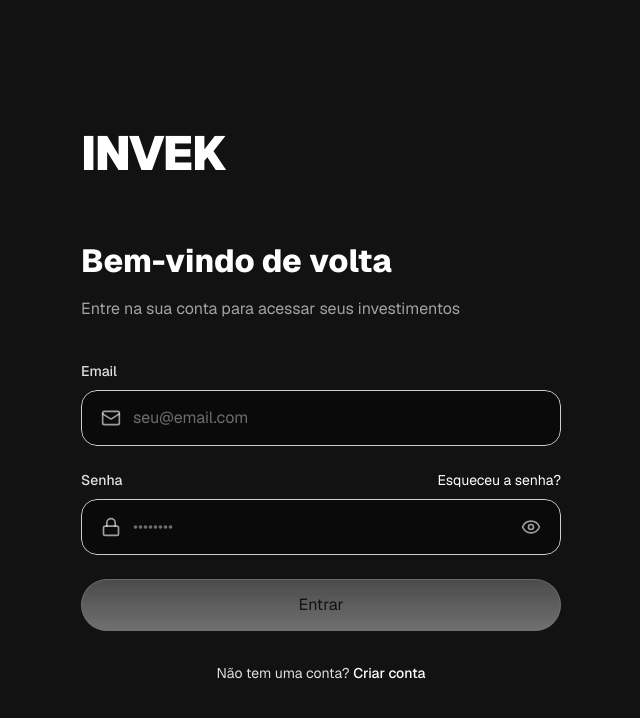
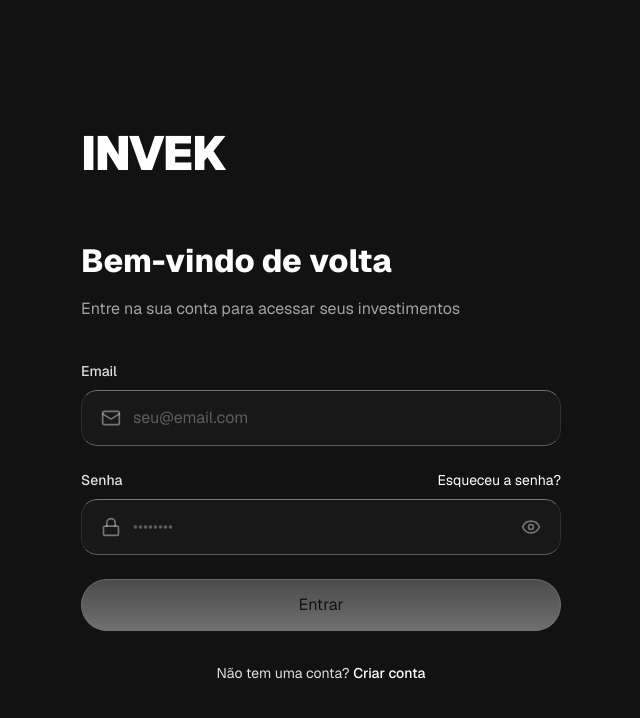
Before and after one commit to DoctahW/invek, a Next.js app: page / in a window 1280 px wide. Shown: the top 718 px of the page, without its empty margins (23-663 px from the left). Built offline with nearby package versions, Linux system fonts and the light colour scheme.

Commit message:
feat: finalize the night by making the GlassInput and implementing it in the login screen

```diff
--- /dev/null
+++ b/app/components/glass/GlassInput.tsx
@@ -0,0 +1,39 @@
+import styles from './input.module.css';
+
+interface GlassInputProps extends React.InputHTMLAttributes<HTMLInputElement> {
+  icon?: React.ReactNode;
+  suffix?: React.ReactNode;
+  label?: string;
+  error?: string;
+}
+
+export function GlassInput({
+  icon,
+  suffix,
+  label,
+  error,
+  id,
+  className,
+  ...rest
+}: GlassInputProps) {
+  return (
+    <div className={`${styles.wrapper} ${className ?? ''}`}>
+      {label && (
+        <label htmlFor={id} className={styles.label}>
+          {label}
+        </label>
+      )}
+
+      <div className={`${styles.container} ${error ? styles.containerError : ''}`}>
+        <div className={styles.border} aria-hidden="true" />
+        <div className={styles.row}>
+          {icon && <span className={styles.icon}>{icon}</span>}
+          <input id={id} className={styles.input} {...rest} />
+          {suffix && <span className={styles.suffix}>{suffix}</span>}
+        </div>
+      </div>
+
+      {error && <p className={styles.errorMsg}>{error}</p>}
+    </div>
+  );
+}
--- /dev/null
+++ b/app/components/glass/input.module.css
@@ -0,0 +1,124 @@
+/* 1. Wrapper externo */
+.wrapper {
+    display: flex;
+    flex-direction: column;
+    gap: 8px;
+}
+
+.label {
+    font-size: 14px;
+    font-weight: 500;
+    color: #e0e0e0;
+}
+
+/* 2. Container glass — mesmo padrão do GlassPanel */
+.container {
+    position: relative;
+    backdrop-filter: blur(3px);
+    background: rgba(255, 255, 255, 0.027);
+    border-radius: 16px;
+    overflow: hidden;
+    transition: background 0.2s ease;
+}
+
+.container:focus-within {
+    background: rgba(255, 255, 255, 0.06);
+}
+
+/* Overlay de borda assimétrica — mesma lógica do GlassPanel */
+.border {
+    position: absolute;
+    inset: 0;
+    border-radius: inherit;
+    border-top: 1px solid rgba(255, 255, 255, 0.4);
+    border-bottom: 1px solid rgba(255, 255, 255, 0.3);
+    border-left: 0.5px solid rgba(255, 255, 255, 0.1);
+    border-right: 0.5px solid rgba(255, 255, 255, 0.1);
+    box-shadow: 3px 3px 3px rgba(0, 0, 0, 0.089);
+    pointer-events: none;
+    z-index: 1;
+    transition: border-color 0.2s ease;
+}
+
+/* Focus: topo e laterais mais vivos */
+.container:focus-within .border {
+    border-top: 1px solid rgba(255, 255, 255, 0.75);
+    border-bottom: 1px solid rgba(255, 255, 255, 0.5);
+    border-left: 0.5px solid rgba(255, 255, 255, 0.3);
+    border-right: 0.5px solid rgba(255, 255, 255, 0.3);
+}
+
+/* Erro: topo vermelho mantendo assimetria */
+.containerError .border {
+    border-top: 1px solid rgba(255, 54, 66, 0.7);
+    border-bottom: 1px solid rgba(255, 54, 66, 0.4);
+    border-left: 0.5px solid rgba(255, 54, 66, 0.2);
+    border-right: 0.5px solid rgba(255, 54, 66, 0.2);
+}
+
+.containerError:focus-within .border {
+    border-top: 1px solid rgba(255, 54, 66, 0.95);
+    border-bottom: 1px solid rgba(255, 54, 66, 0.6);
+    border-left: 0.5px solid rgba(255, 54, 66, 0.3);
+    border-right: 0.5px solid rgba(255, 54, 66, 0.3);
+}
+
+/* 3. Row interna */
+.row {
+    display: flex;
+    align-items: center;
+    padding: 16px 20px;
+    gap: 12px;
+}
+
+/* 4. Ícone */
+.icon {
+    color: rgba(255, 255, 255, 0.4);
+    flex-shrink: 0;
+    display: flex;
+    align-items: center;
+    transition: color 0.2s ease;
+}
+
+.container:focus-within .icon {
+    color: rgba(255, 255, 255, 0.7);
+}
+
+/* 5. Input */
+.input {
+    flex: 1;
+    background: transparent;
+    border: none;
+    outline: none;
+    color: #ffffff;
+    font-size: 16px;
+    min-width: 0;
+}
+
+.input::placeholder {
+    color: rgba(255, 255, 255, 0.3);
+}
+
+/* 6. Suffix (botão olho, etc) */
+.suffix {
+    color: rgba(255, 255, 255, 0.4);
+    flex-shrink: 0;
+    display: flex;
+    align-items: center;
+    background: none;
+    border: none;
+    cursor: pointer;
+    padding: 0;
+    transition: color 0.2s ease;
+}
+
+.suffix:hover {
+    color: rgba(255, 255, 255, 0.8);
+}
+
+/* 7. Mensagem de erro */
+.errorMsg {
+    font-size: 13px;
+    color: rgba(255, 100, 110, 0.9);
+    padding-left: 4px;
+}
--- a/app/login/login.tsx
+++ b/app/login/login.tsx
@@ -4,6 +4,7 @@
 import { useRouter } from 'next/navigation';
 import { useState } from "react";
 import { Mail, Lock, Eye, EyeOff } from "lucide-react";
+import { GlassInput } from "@/app/components/glass/GlassInput";
 import { GlassButton } from '../components/glass/GlassButton';
 
 export default function LoginPage() {
@@ -198,64 +199,40 @@ export default function LoginPage() {
                 </div>
 
                 <form onSubmit={handleSubmit} className="space-y-6">
-                  <div className="space-y-2">
-                    <label htmlFor="email" className="block text-[14px] font-medium text-[#e0e0e0]">
-                      Email
-                    </label>
-                    <div className="relative">
-                      <div className="backdrop-blur-[4px] bg-[rgba(0,0,0,0.4)] rounded-[16px] overflow-hidden">
-                        <div className="absolute border-[0.6px] border-[rgba(255,255,255,0.8)] border-solid inset-0 pointer-events-none rounded-[16px]" />
-                        <div className="flex items-center px-5 py-4">
-                          <Mail className="w-5 h-5 text-[rgba(255,255,255,0.6)] mr-3 flex-shrink-0" />
-                          <input
+                  <GlassInput
                     id="email"
                     name="email"
                     type="email"
+                    label="Email"
                     placeholder="seu@email.com"
+                    icon={<Mail size={20} />}
                     value={formData.email}
                     onChange={handleChange}
-                            className="flex-1 bg-transparent border-none outline-none text-white placeholder:text-[rgba(255,255,255,0.4)] text-[16px]"
                     required
                   />
-                        </div>
-                      </div>
-                    </div>
-                  </div>
 
                   <div className="space-y-2">
                     <div className="flex items-center justify-between">
-                      <label htmlFor="password" className="block text-[14px] font-medium text-[#e0e0e0]">
-                        Senha
-                      </label>
+                      <span className="text-[14px] font-medium text-[#e0e0e0]">Senha</span>
                       <button type="button" className="text-[14px] text-white hover:opacity-80 transition-opacity">
                         Esqueceu a senha?
                       </button>
                     </div>
-                    <div className="relative">
-                      <div className="backdrop-blur-[4px] bg-[rgba(0,0,0,0.4)] rounded-[16px] overflow-hidden">
-                        <div className="absolute border-[0.6px] border-[rgba(255,255,255,0.8)] border-solid inset-0 pointer-events-none rounded-[16px]" />
-                        <div className="flex items-center px-5 py-4">
-                          <Lock className="w-5 h-5 text-[rgba(255,255,255,0.6)] mr-3 flex-shrink-0" />
-                          <input
+                    <GlassInput
                       id="password"
                       name="password"
                       type={showPassword ? "text" : "password"}
                       placeholder="••••••••"
+                      icon={<Lock size={20} />}
+                      suffix={
+                        <button type="button" onClick={() => setShowPassword(!showPassword)}>
+                          {showPassword ? <EyeOff size={20} /> : <Eye size={20} />}
+                        </button>
+                      }
                       value={formData.password}
                       onChange={handleChange}
-                            className="flex-1 bg-transparent border-none outline-none text-white placeholder:text-[rgba(255,255,255,0.4)] text-[16px]"
                       required
                     />
-                          <button
-                            type="button"
-                            onClick={() => setShowPassword(!showPassword)}
-                            className="text-[rgba(255,255,255,0.6)] hover:text-white transition-colors ml-3 flex-shrink-0"
-                          >
-                            {showPassword ? <EyeOff className="w-5 h-5" /> : <Eye className="w-5 h-5" />}
-                          </button>
-                        </div>
-                      </div>
-                    </div>
                   </div>
 
                   {error && (
@@ -385,76 +362,40 @@ export default function LoginPage() {
                 </div>
 
                 <form onSubmit={handleSignUp} className="space-y-6">
-                  <div className="space-y-2">
-                    <label htmlFor="name" className="block text-[14px] font-medium text-[#e0e0e0]">
-                      Nome completo
-                    </label>
-                    <div className="relative">
-                      <div className="backdrop-blur-[4px] bg-[rgba(0,0,0,0.4)] rounded-[16px] overflow-hidden">
-                        <div className="absolute border-[0.6px] border-[rgba(255,255,255,0.8)] border-solid inset-0 pointer-events-none rounded-[16px]" />
-                        <div className="flex items-center px-5 py-4">
-                          <input
+                  <GlassInput
                     id="name"
                     name="name"
                     type="text"
+                    label="Nome completo"
                     placeholder="Seu nome"
                     value={signUpData.name}
                     onChange={handleSignUpChange}
-                            className="flex-1 bg-transparent border-none outline-none text-white placeholder:text-[rgba(255,255,255,0.4)] text-[16px]"
                     required
                   />
-                        </div>
-                      </div>
-                    </div>
-                  </div>
 
-                  <div className="space-y-2">
-                    <label htmlFor="signup-email" className="block text-[14px] font-medium text-[#e0e0e0]">
-                      Email
-                    </label>
-                    <div className="relative">
-                      <div className="backdrop-blur-[4px] bg-[rgba(0,0,0,0.4)] rounded-[16px] overflow-hidden">
-                        <div className="absolute border-[0.6px] border-[rgba(255,255,255,0.8)] border-solid inset-0 pointer-events-none rounded-[16px]" />
-                        <div className="flex items-center px-5 py-4">
-                          <Mail className="w-5 h-5 text-[rgba(255,255,255,0.6)] mr-3 flex-shrink-0" />
-                          <input
+                  <GlassInput
                     id="signup-email"
                     name="email"
                     type="email"
+                    label="Email"
                     placeholder="seu@email.com"
+                    icon={<Mail size={20} />}
                     value={signUpData.email}
                     onChange={handleSignUpChange}
-                            className="flex-1 bg-transparent border-none outline-none text-white placeholder:text-[rgba(255,255,255,0.4)] text-[16px]"
                     required
                   />
-                        </div>
-                      </div>
-                    </div>
-                  </div>
 
-                  <div className="space-y-2">
-                    <label htmlFor="signup-password" className="block text-[14px] font-medium text-[#e0e0e0]">
-                      Senha
-                    </label>
-                    <div className="relative">
-                      <div className="backdrop-blur-[4px] bg-[rgba(0,0,0,0.4)] rounded-[16px] overflow-hidden">
-                        <div className="absolute border-[0.6px] border-[rgba(255,255,255,0.8)] border-solid inset-0 pointer-events-none rounded-[16px]" />
-                        <div className="flex items-center px-5 py-4">
-                          <Lock className="w-5 h-5 text-[rgba(255,255,255,0.6)] mr-3 flex-shrink-0" />
-                          <input
+                  <GlassInput
                     id="signup-password"
                     name="password"
                     type="password"
+                    label="Senha"
                     placeholder="••••••••"
+                    icon={<Lock size={20} />}
                     value={signUpData.password}
                     onChange={handleSignUpChange}
-                            className="flex-1 bg-transparent border-none outline-none text-white placeholder:text-[rgba(255,255,255,0.4)] text-[16px]"
                     required
                   />
-                        </div>
-                      </div>
-                    </div>
-                  </div>
 
                   <GlassButton
                       type="submit"
```
Lines whose indentation alone changed are shown as unchanged.
